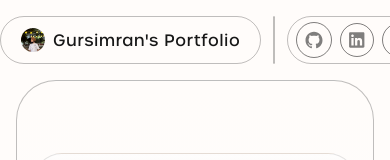
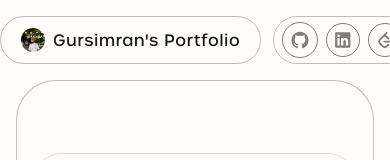
Before and after one commit to Gursimrxn/gursimran.me, a Next.js app: page / in a window 390 px wide. Shown: the top 160 px of the page. Built offline with nearby package versions, Linux system fonts and the light colour scheme.

Commit message:
fix: update Navbar component to ensure responsive visibility of the divider

```diff
--- a/src/components/Navbar.tsx
+++ b/src/components/Navbar.tsx
@@ -8,7 +8,7 @@ const Navbar = () => {
                 <Image src="/me.jpg" alt="" width={24} height={24} className="rounded-full aspect-square object-cover" />
                 <span className="text-nowrap">Gursimran&apos;s Portfolio</span>
             </div>
-            <div className="border-1 border-black/25 rounded-full w-full"></div>
+            <div className="border-1 border-black/25 rounded-full w-full sm:block hidden"></div>
             <div className="border-1 border-black/25 rounded-full flex items-center p-2">
                 <ol className="flex gap-2 justify-center items-center">
                     <Link href="https://github.com/gursimrxn" className="border-black/50 border-1 rounded-full p-2">
```
